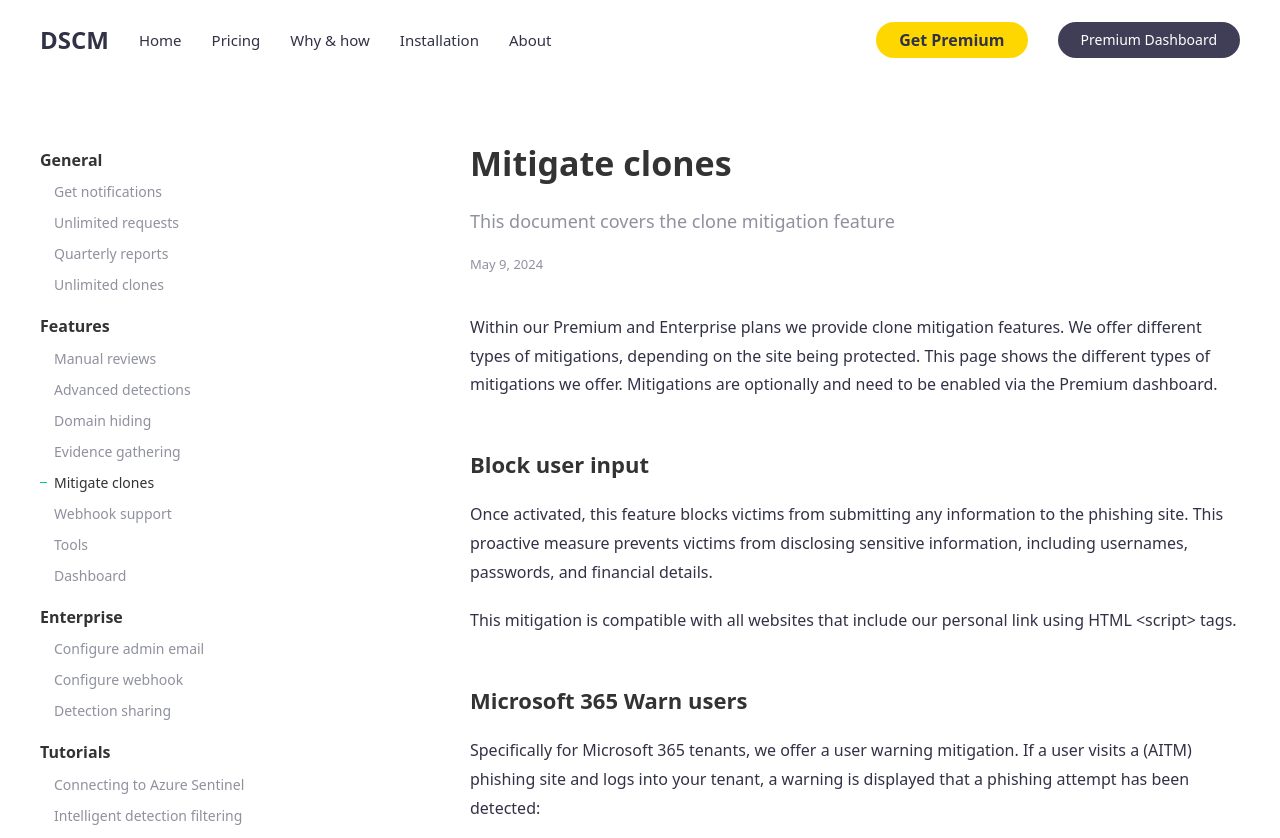
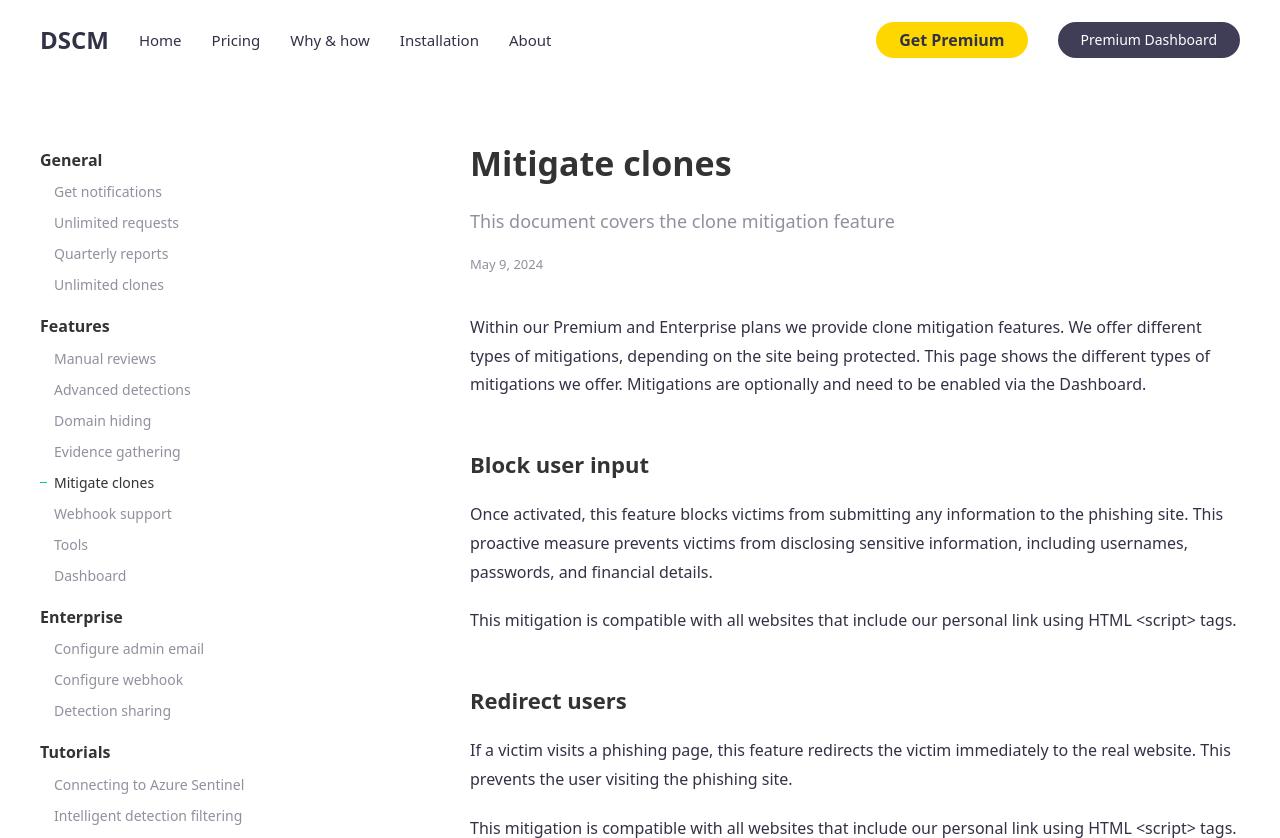
Before and after one commit to didsomeonecloneme/didsomeonecloneme.github.io, a Jekyll site: the page built from _docs/mitigation.md, in a window 1280 px wide and 900 px high, cut to the strip 0-838 px from the top of the window. Built offline with Jekyll 4.4.1, drawn with Linux system fonts in a browser that asks for light colours.

Commit message:
Update mitigation docs

```diff
--- a/_docs/mitigation.md
+++ b/_docs/mitigation.md
@@ -4,10 +4,15 @@ subtitle: This document covers the clone mitigation feature
 tags: [mitigation]
 ---
 
-Within our Premium and Enterprise plans we provide clone mitigation features. We offer different types of mitigations, depending on the site being protected. This page shows the different types of mitigations we offer. Mitigations are optionally and need to be enabled via the Premium dashboard.
+Within our Premium and Enterprise plans we provide clone mitigation features. We offer different types of mitigations, depending on the site being protected. This page shows the different types of mitigations we offer. Mitigations are optionally and need to be enabled via the Dashboard.
 
 ### Block user input
 Once activated, this feature blocks victims from submitting any information to the phishing site. This proactive measure prevents victims from disclosing sensitive information, including usernames, passwords, and financial details.
+
+This mitigation is compatible with all websites that include our personal link using HTML \<script\> tags.
+
+### Redirect users
+If a victim visits a phishing page, this feature redirects the victim immediately to the real website. This prevents the user visiting the phishing site.
 
 This mitigation is compatible with all websites that include our personal link using HTML \<script\> tags.
 
```
